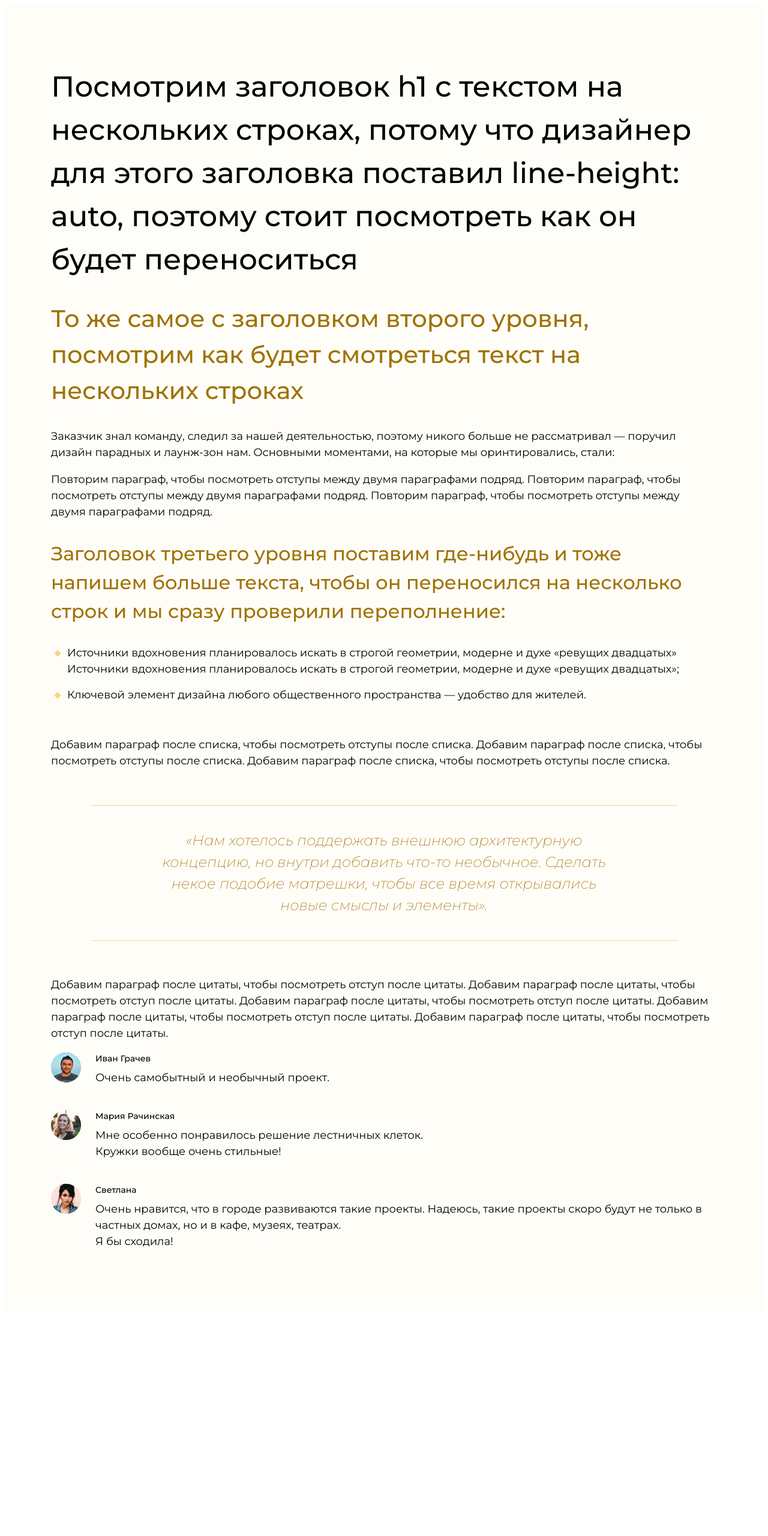
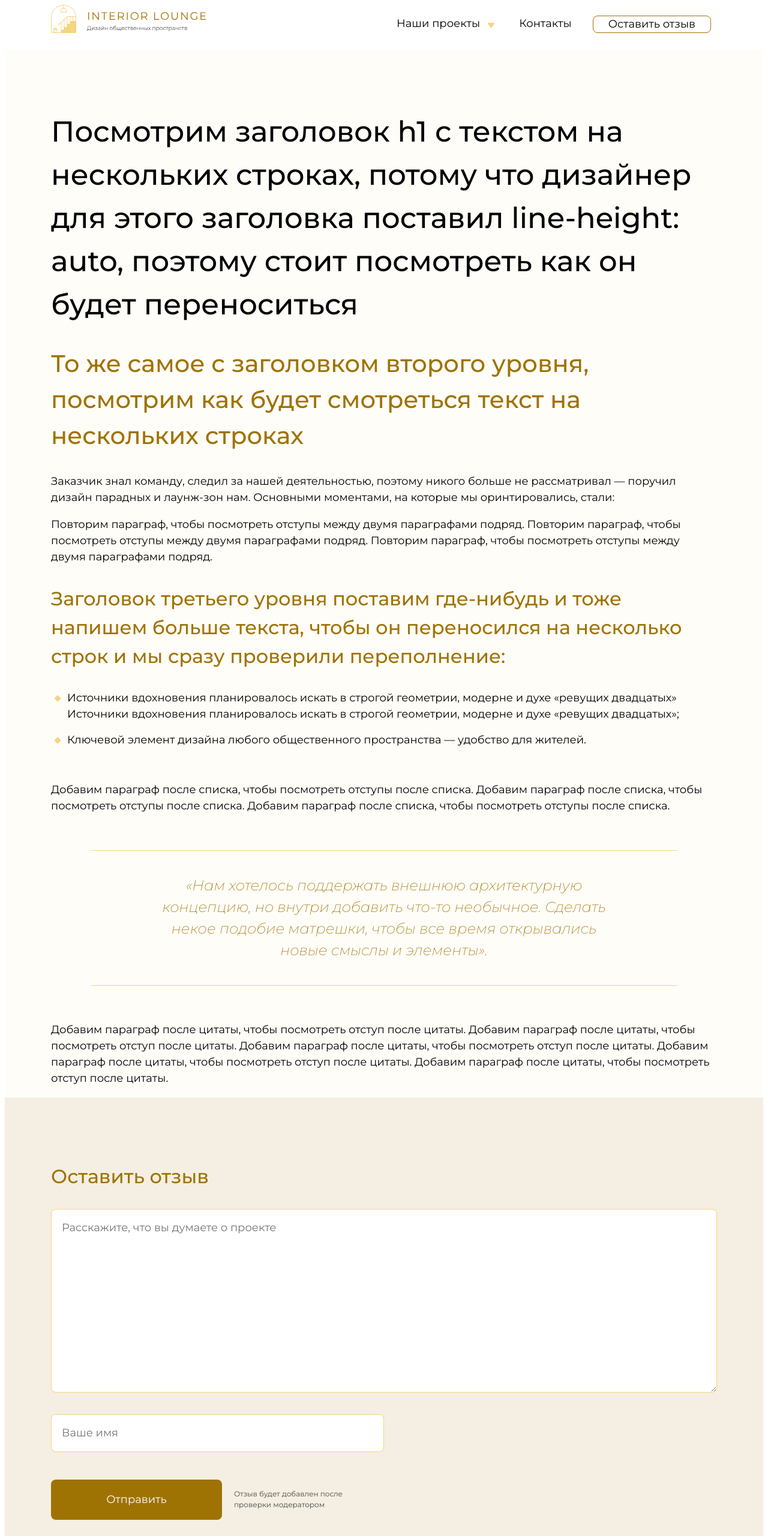
Before and after one commit to VictoriiaShtyreva/Design-of-public-interiors, a plain HTML site: page index.html in a window 1280 px wide. Shown: the top 2560 px of the page at 60% size. Before the commit the page ends 2191 px from the top, so only its background shows below. Drawn offline with Linux system fonts and the light colour scheme.

Commit message:
add form and header

```diff
--- a/index.html
+++ b/index.html
@@ -11,8 +11,32 @@
 </head>
 <body>
 
-  <header>
-    <!-- код шапки -->
+  <header class="main-header">
+    <div class="wrapper">
+      <div class="main-header-wrapper">
+        <div class="main-header-logo-wrapper">
+          <a class="main-header-logo" href="#">
+            <img src="img/logo.svg" alt="">
+          </a>
+        </div>
+        <nav class="main-nav">
+          <div class="menu-primary-container">
+            <ul class="menu">
+              <li class="menu-item menu-item-has-children">
+                <a href="#">Наши проекты</a>
+                <ul class="sub-menu">
+                  <li class="menu-item"><a href="#">Tomazzi Hall</a></li>
+                  <li class="menu-item"><a href="#">Lounge Hall</a></li>
+                  <li class="menu-item"><a href="#">Astra Hall</a></li>
+                </ul>
+              </li>
+              <li class="menu-item"><a href="#">Контакты</a></li>
+              <li class="menu-item  menu-item-styled"><a href="#">Оставить отзыв</a></li>
+            </ul>
+          </div>
+        </nav>
+      </div>
+    </div>
   </header>
 
   <main class="page-body">
@@ -40,7 +64,33 @@
 
     <section class="order">
       <div class="wrapper">
-        <!-- здесь будет секция с формой -->
+        <h2 class="order-title">Оставить отзыв</h2>
+        <div class="order-form">
+          <!-- Отсюда код будет удален и заменен на код вставки плагина -->
+          <div class="wpcf7"> <!-- обертка с классом, которую создаcт плагин -->
+            <form action="" class="wpcf7-form"> <!-- тег формы с классом, которую создаcт плагин -->
+              <p>
+                <span class="wpcf7-form-control-wrap">
+                  <textarea class="wpcf7-textarea" cols="40" rows="10" placeholder="Расскажите, что вы думаете о проекте"></textarea>
+                </span>
+              </p>
+              <p>
+                <span class="wpcf7-form-control-wrap">
+                  <input type="text" size="40" class="wpcf7-text" placeholder="Ваше имя">
+                </span>
+              </p>
+              <div class="order-submit-area">
+                <p>
+                  <input type="submit" value="Отправить" class="wpcf7-submit">
+                  <span class="ajax-loader"></span>
+                </p>
+                <div class="order-text"> <!-- div лучше параграфа или span, так как к div CF7 не добавляет оберток -->
+                  Отзыв будет добавлен после проверки модератором
+                </div>
+              </div>
+            </form>
+          </div>
+        </div>
       </div>
     </section>
 
--- a/style.css
+++ b/style.css
@@ -114,3 +114,166 @@ body {
     grid-row: 2 / 3;
     margin: 0;
   }
+
+  /* Forms */
+  .order {
+    background-color: #F4EFE2;
+    padding: 81px 0 56px 0;
+  }
+
+  .order-title {
+    color: #9f7303;
+    font-size: 32px;
+    font-weight: 500;
+    margin-bottom: 30px;
+  }
+
+  .order-form {
+    padding-bottom: 50px;
+    border-bottom: 1px solid #f0cd76;
+  }
+
+  .wpcf7-textarea {
+    font-size: 18px;
+    line-height: 1.5;
+    font-family: "Montserrat", "Arial", sans-serif;
+    width: 100%;
+    padding: 17px;
+    box-sizing: border-box;
+    border: 1px solid #f5d581;
+    border-radius: 8px;
+    margin-bottom: 10px;
+  }
+
+  .wpcf7-text {
+    font-size: 18px;
+    line-height: 1.5;
+    font-family: "Montserrat", "Arial", sans-serif;
+    padding: 17px;
+    box-sizing: border-box;
+    border: 1px solid #f5d581;
+    border-radius: 8px;
+    margin-bottom: 10px;
+  }
+
+  .order-form .wpcf7-text {
+    width: 50%;
+  }
+
+  /* стили для кнопки отправки */
+.wpcf7-submit {
+  font-family: "Montserrat", "Arial", sans-serif;
+  font-size: 18px;
+  line-height: 1.5;
+  background-color: #9f7303;
+  color: #ffffff;
+  width: 285px;
+  padding: 20px 40px;
+  box-sizing: border-box;
+  border-radius: 8px;
+  border: none;
+  cursor: pointer;
+}
+
+/* стили для подписи */
+.order-text {
+  font-size: 12px;
+  line-height: 1.5;
+  font-weight: 400;
+  color: #494844;
+  width: 185px;
+  margin-left: 20px;
+}
+
+/* ставим кнопку и подпись рядом */
+.order-submit-area {
+  display: flex;
+  align-items: center;
+}
+
+/* Header */
+.main-header-wrapper {
+  display: flex;
+}
+
+.main-nav {
+  margin-left: auto;
+  max-width: 700px;
+}
+
+.menu-primary-container .menu-item {
+  list-style-type: none;
+}
+
+.menu-primary-container .menu-item a {
+  font-size: 18px;
+  color: #000000;
+  padding: 10px 25px;
+  text-decoration: none;
+}
+
+.menu-primary-container .menu-item a:hover {
+  color: #9f7303;
+}
+
+.menu-primary-container .menu {
+  display: flex;
+  flex-wrap: wrap;
+}
+
+/* Отступы для пунктов меню первого уровня */
+
+.menu-primary-container .menu > .menu-item {
+  margin-right: 10px;
+  margin-bottom: 10px;
+}
+
+.menu-primary-container .sub-menu {
+  position: absolute;
+  min-width: 200px;
+  top: 30px;
+  left: 20px;
+  display: none;
+  padding: 15px;
+  box-sizing: border-box;
+  background: #ffffff;
+  box-shadow: 0 2px 4px rgba(97, 97, 97, 0.18), 0 4px 8px rgba(97, 97, 97, 0.18);
+  z-index: 2;
+}
+
+.menu-primary-container .menu-item-has-children {
+  position: relative;
+}
+
+.menu-primary-container .menu-item-has-children > a {
+  padding-right: 30px;
+}
+
+.menu-primary-container .menu-item-has-children::before {
+  content: "";
+  background-image: url("img/icon-sub-menu.svg");
+  width: 13px;
+  height: 9px;
+  background-size: cover;
+  position: absolute;
+  right: 5px;
+  top: 12px;
+  z-index: -1;
+}
+
+.menu-primary-container .sub-menu .menu-item {
+  margin-bottom: 10px;
+}
+
+.menu-primary-container .sub-menu .menu-item:last-child {
+  margin-bottom: 0;
+}
+
+.menu-primary-container .menu-item-has-children:hover .sub-menu {
+  display: block;
+}
+
+.menu-primary-container .menu-item-styled {
+  border: 1px solid #9f7303;
+  border-radius: 8px;
+}
```
Also changed, not shown: img/icon-sub-menu.svg (added), img/logo.svg (added).
